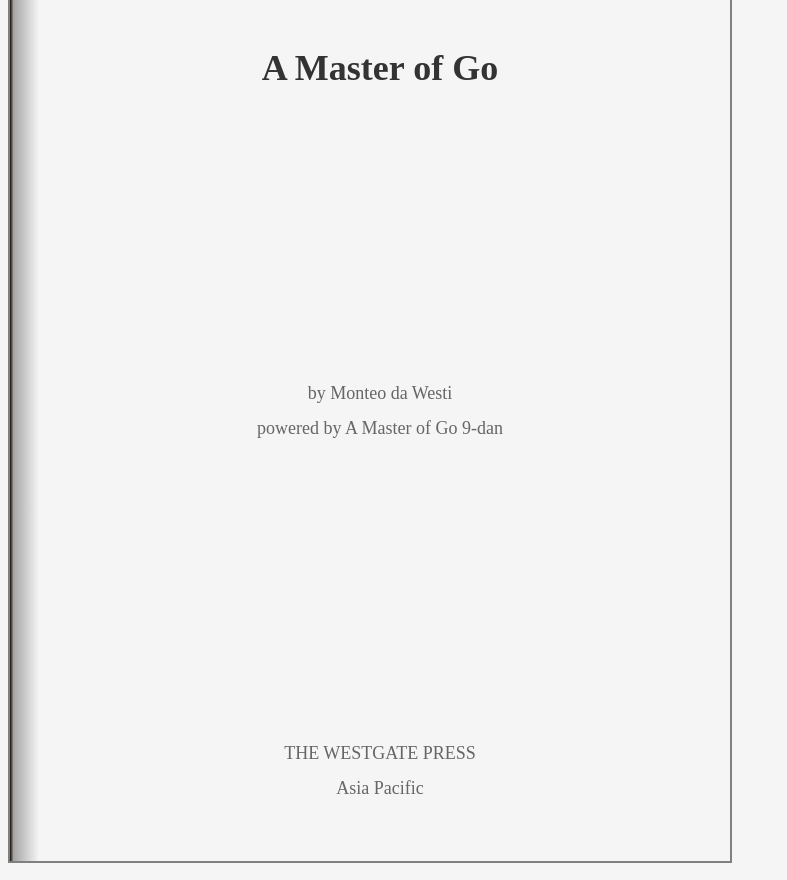
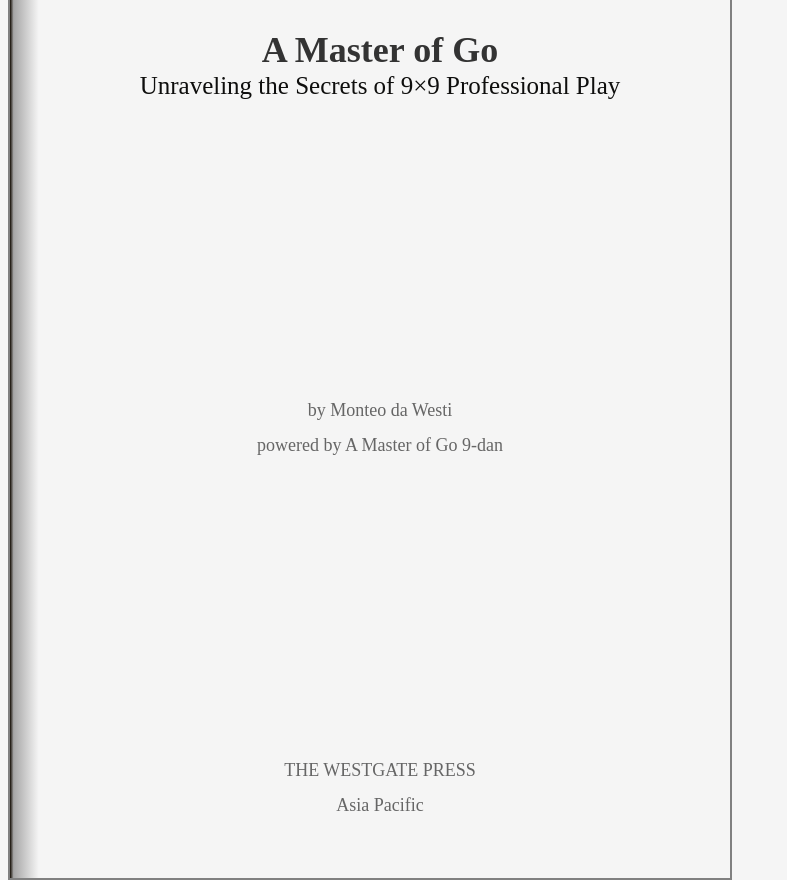
Before and after one commit to Kietpawpan/artof9x9, a plain HTML site: page icover.html in a window 1280 px wide. Shown: the whole page, without its empty margins (0-787 px from the left). Drawn offline with Linux system fonts and the light colour scheme.

Commit message:
Update icover.html

```diff
--- a/icover.html
+++ b/icover.html
@@ -29,11 +29,9 @@ tr:nth-child(even) {
 blackground-color:white;
 }
 .subTitle{
-margin-top:-20px;
-  margin-left:50px;
-  font-size:18px;
- text-align:right;
-  margin-right:50px;
+margin-top:-15px;
+  font-size:25px;
+ text-align:center;
 
 }
 
@@ -114,10 +112,11 @@ p {
 }
 </style>
 
-<div class="paper" onclick="openBook()">
+<div class="paper">
 <div class="text">
 
 <h1>A Master of Go</h1>
+  <div class='subTitle'>Unraveling the Secrets of 9×9 Professional Play</div>
 
 <p class="author">by Monteo da Westi</p>
 <p>powered by A Master of Go 9-dan</p>
@@ -126,11 +125,7 @@ p {
 <p>Asia Pacific</p>
 </div>
 </div>
-<script>
-function openBook(){
-  location.href = "table.html";
-}
-</script>
+
 
 
 </body>
```
